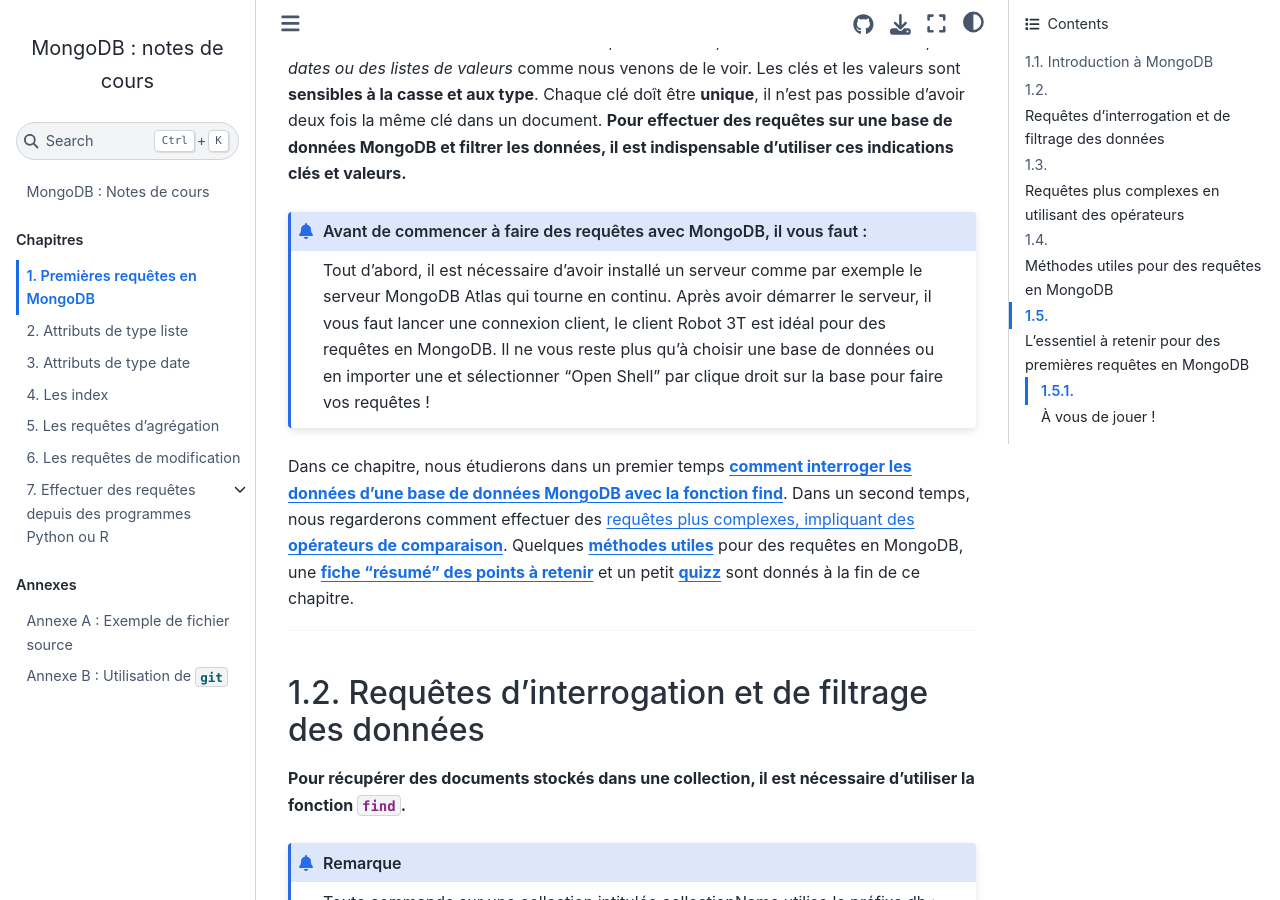
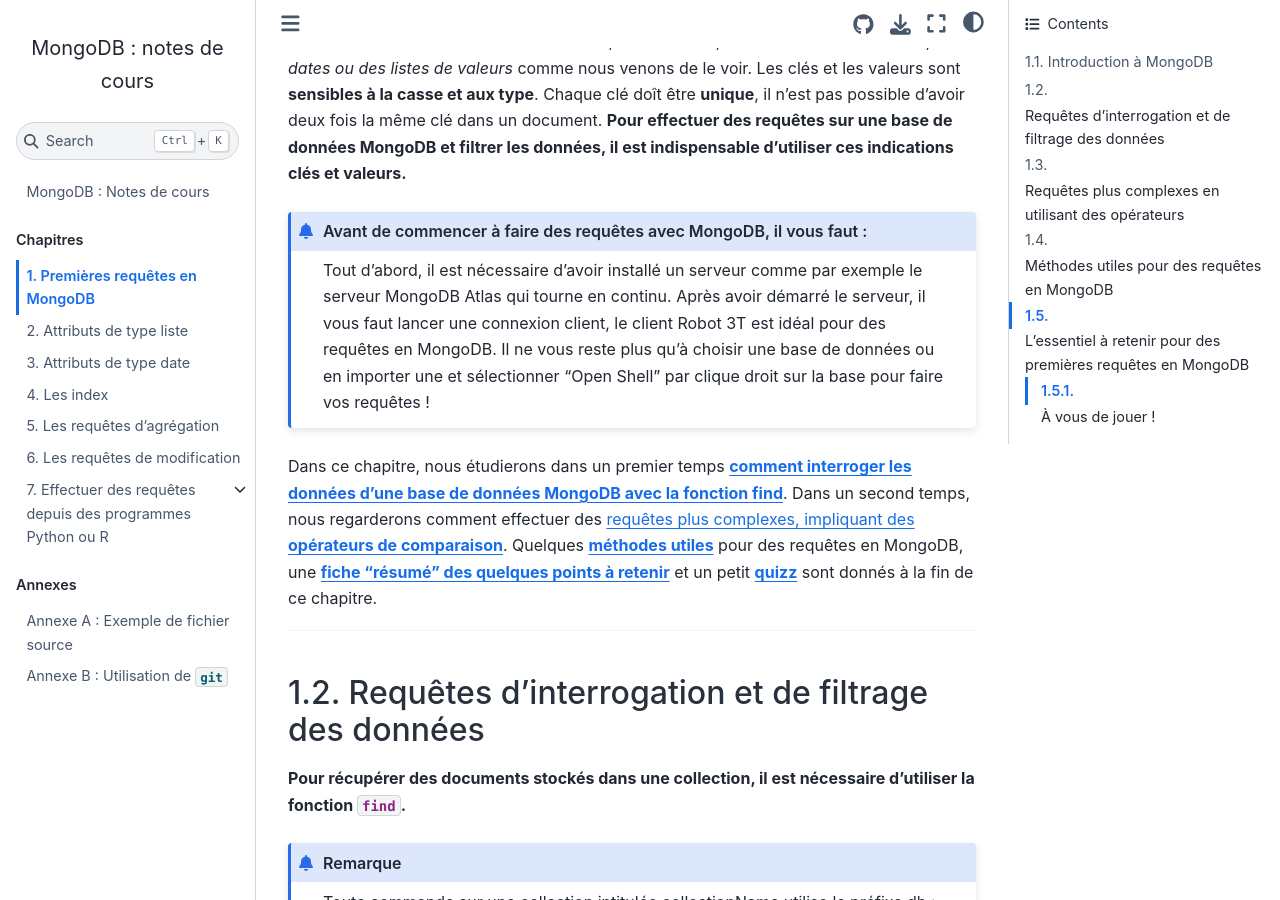
Before and after one commit to rtavenar/mongo_book, a Jupyter Book: the page built from content/01_find.md, in a window 1280 px wide and 900 px high, scrolled down 1372 px. Built offline with Jupyter Book 1.0.4 settings and Sphinx 7.4.7 and the Sphinx Book theme 1.1.4, drawn with Linux system fonts in a browser that asks for light colours.

Commit message:
Update 01_find.md

````diff
--- a/content/01_find.md
+++ b/content/01_find.md
@@ -44,10 +44,10 @@ Tout document appartient donc à une collection et a un champ appelé `_id` qui
 Les clés se doivent d'être des **chaînes de caractères** mais nous pouvons avoir comme valeur de ces clés des *valeurs booléennes, des nombres, des chaînes de caractères, des dates ou des listes de valeurs* comme nous venons de le voir. Les clés et les valeurs sont **sensibles à la casse et aux type**. Chaque clé doît être **unique**, il n'est pas possible d'avoir deux fois la même clé dans un document. **Pour effectuer des requêtes sur une base de données MongoDB et filtrer les données, il est indispensable d'utiliser ces indications clés et valeurs.**
 
 ```{admonition} Avant de commencer à faire des requêtes avec MongoDB, il vous faut :
-Tout d'abord, il est nécessaire d'avoir installé un serveur comme par exemple le serveur MongoDB Atlas qui tourne en continu. Après avoir démarrer le serveur, il vous faut lancer une connexion client, le client Robot 3T est idéal pour des requêtes en MongoDB. Il ne vous reste plus qu'à choisir une base de données ou en importer une et sélectionner "Open Shell" par clique droit sur la base pour faire vos requêtes !
+Tout d'abord, il est nécessaire d'avoir installé un serveur comme par exemple le serveur MongoDB Atlas qui tourne en continu. Après avoir démarré le serveur, il vous faut lancer une connexion client, le client Robot 3T est idéal pour des requêtes en MongoDB. Il ne vous reste plus qu'à choisir une base de données ou en importer une et sélectionner "Open Shell" par clique droit sur la base pour faire vos requêtes !
 ```
 
-Dans ce chapitre, nous étudierons dans un premier temps [**comment interroger les données d'une base de données MongoDB avec la fonction find**](#find). Dans un second temps, nous regarderons comment effectuer des [requêtes plus complexes, impliquant des **opérateurs de comparaison**](#operateurs). Quelques [**méthodes utiles**](#methodes) pour des requêtes en MongoDB, une [**fiche "résumé" des points à retenir**](#resume) et un petit [**quizz**](#quizz) sont donnés à la fin de ce chapitre.
+Dans ce chapitre, nous étudierons dans un premier temps [**comment interroger les données d'une base de données MongoDB avec la fonction find**](#find). Dans un second temps, nous regarderons comment effectuer des [requêtes plus complexes, impliquant des **opérateurs de comparaison**](#operateurs). Quelques [**méthodes utiles**](#methodes) pour des requêtes en MongoDB, une [**fiche "résumé" des quelques points à retenir**](#resume) et un petit [**quizz**](#quizz) sont donnés à la fin de ce chapitre.
 
 ---
 
````
